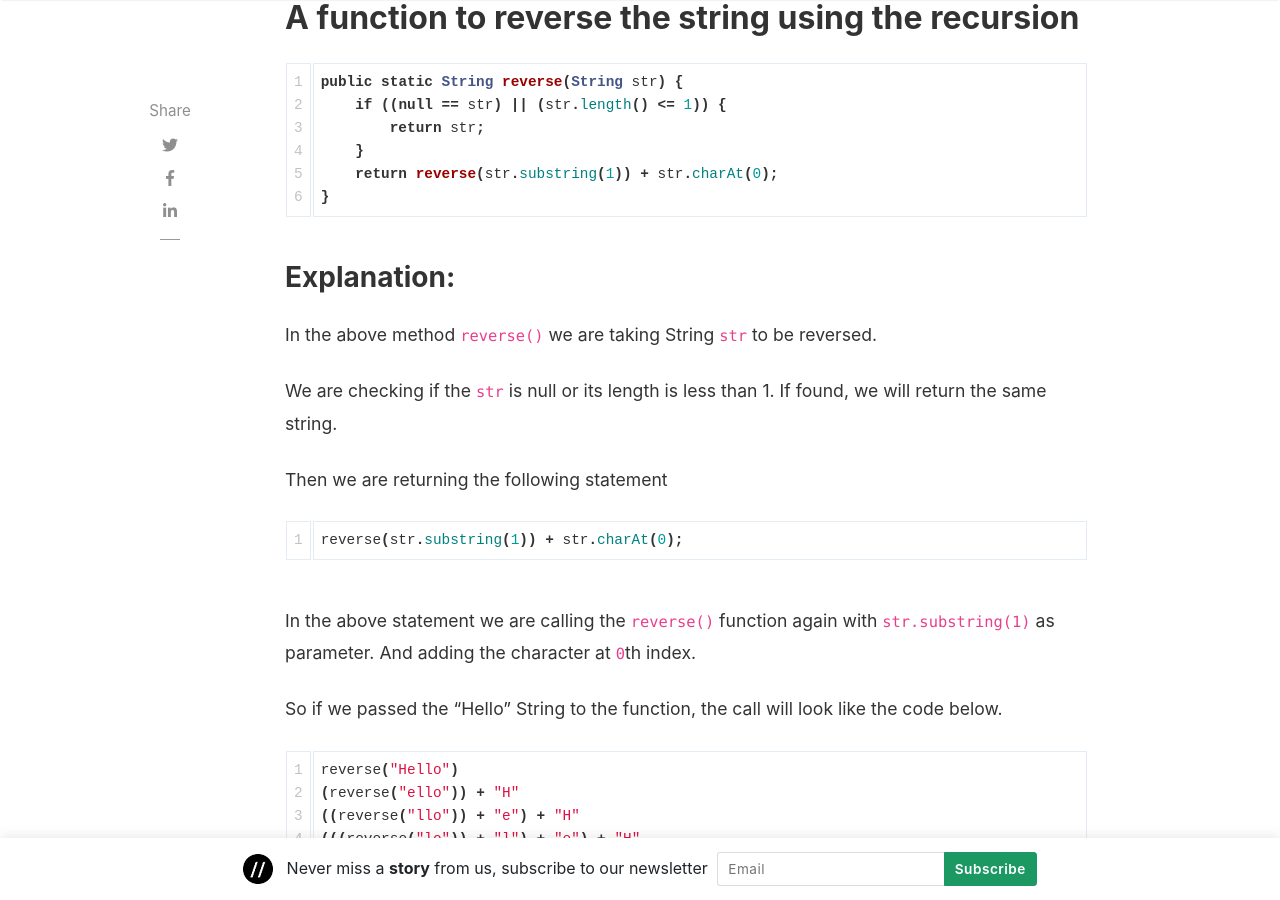
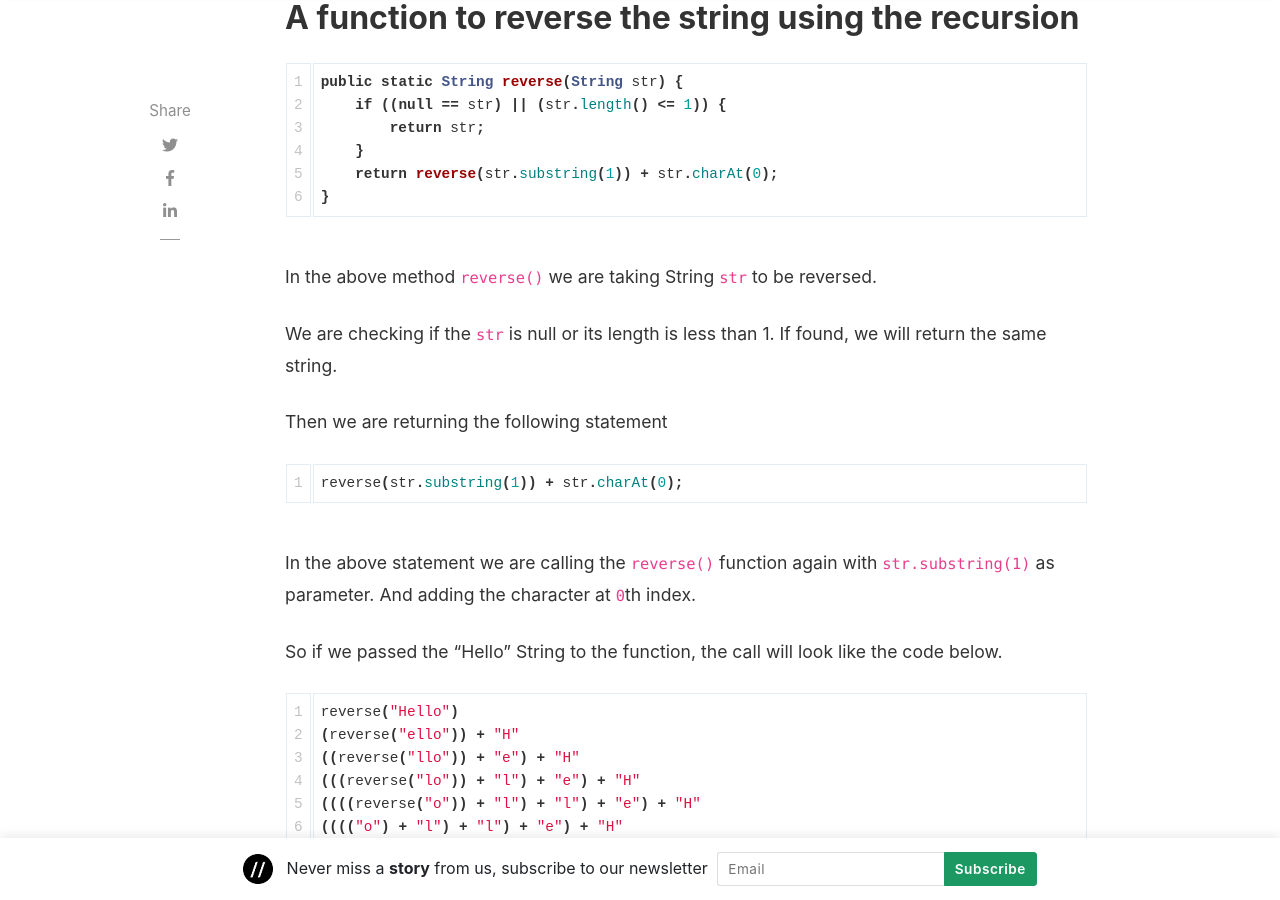
Before and after one commit to coderolls/coderolls-blog, a Jekyll site: the page built from _posts/java-string/2021-12-08-java-reverse-string-using-recursion.md, in a window 1280 px wide and 900 px high, scrolled down 642 px. Built offline with Jekyll 4.4.1, drawn with Linux system fonts in a browser that asks for light colours; nearby versions of some CDN libraries; comment, search, counter and statistics services are not loaded.

Commit message:
Update blogpost - reverse string using recursion

````diff
--- a/_posts/java-string/2021-12-08-java-reverse-string-using-recursion.md
+++ b/_posts/java-string/2021-12-08-java-reverse-string-using-recursion.md
@@ -22,8 +22,6 @@ public static String reverse(String str) {
     return reverse(str.substring(1)) + str.charAt(0);
 }
 ```
-
-### Explanation:
 
 In the above method `reverse()` we are taking String `str` to be reversed.
 
````
